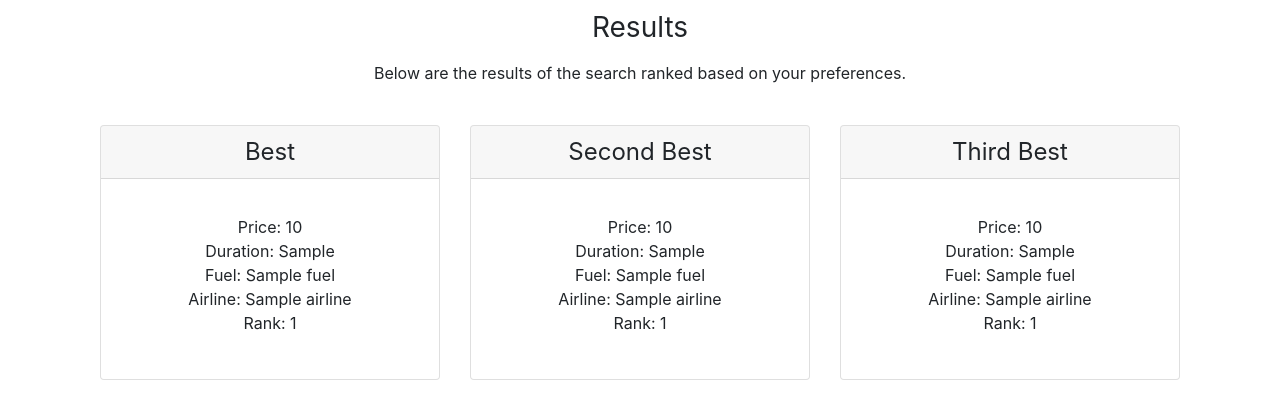
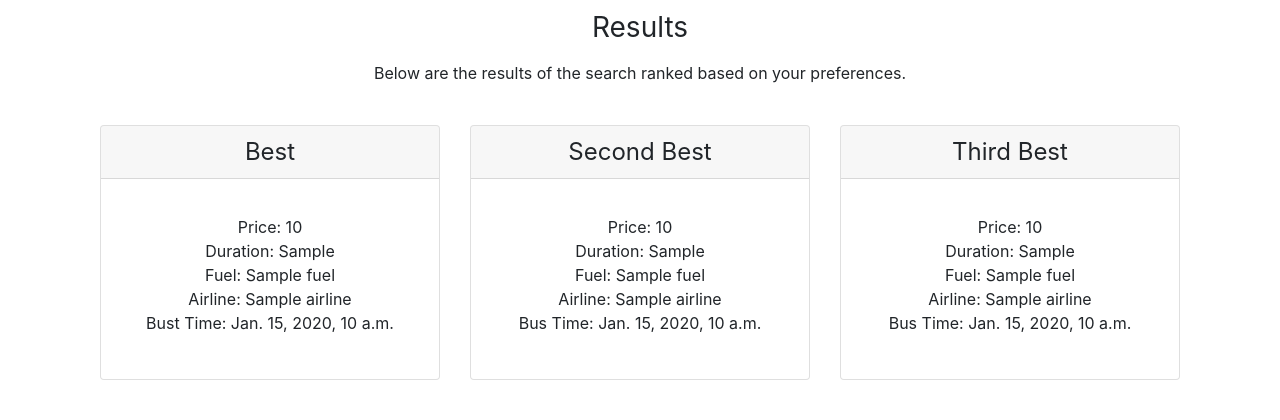
Before and after one commit to MasterChi20/UofFly, a Django app: template UofFly/projectFly/templates/projectFly/index.html in a window 1280 px wide. Shown: the part 1575-1995 px from the top of the page. Run offline with Django 3.2, Linux system fonts and the light colour scheme; the template is opened without the code that fills it: most values are stand-ins (such as "Sample title", 1, 10 or a date in 2020); some libraries are stand-ins or nearby versions.

Commit message:
Final changes.

```diff
--- a/UofFly/projectFly/templates/projectFly/index.html
+++ b/UofFly/projectFly/templates/projectFly/index.html
@@ -248,7 +248,7 @@
                                 <li>Duration: {{first.flight_hour}}</li>
                                 <li>Fuel: {{first.fuel}}</li>
                                 <li>Airline: {{first.airline}}</li>
-                                <li>Rank: {{first.rank}}</li>
+                                <li>Bust Time: {{first.bus_time}}</li>
                             </ul>
                         </div>
                     </div>
@@ -263,7 +263,7 @@
                                 <li>Duration: {{second.flight_hour}}</li>
                                 <li>Fuel: {{second.fuel}}</li>
                                 <li>Airline: {{second.airline}}</li>
-                                <li>Rank: {{second.rank}}</li>
+                                <li>Bus Time: {{second.bus_time}}</li>
                             </ul>
                         </div>
                     </div>
@@ -279,7 +279,7 @@
                                 <li>Duration: {{third.flight_hour}}</li>
                                 <li>Fuel: {{third.fuel}}</li>
                                 <li>Airline: {{third.airline}}</li>
-                                <li>Rank: {{third.rank}}</li>
+                                <li>Bus Time: {{third.bus_time}}</li>
                             </ul>
                         </div>
                     </div>
```
Also changed, not shown: UofFly/projectFly/unifier.py (+7 -7 lines), UofFly/projectFly/views.py (+6 -3 lines).
